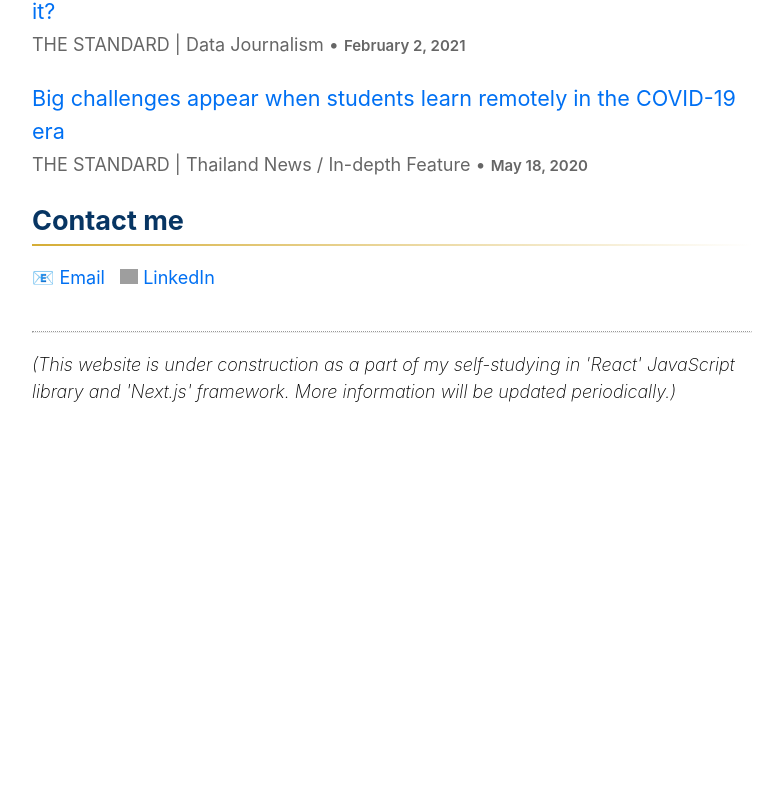
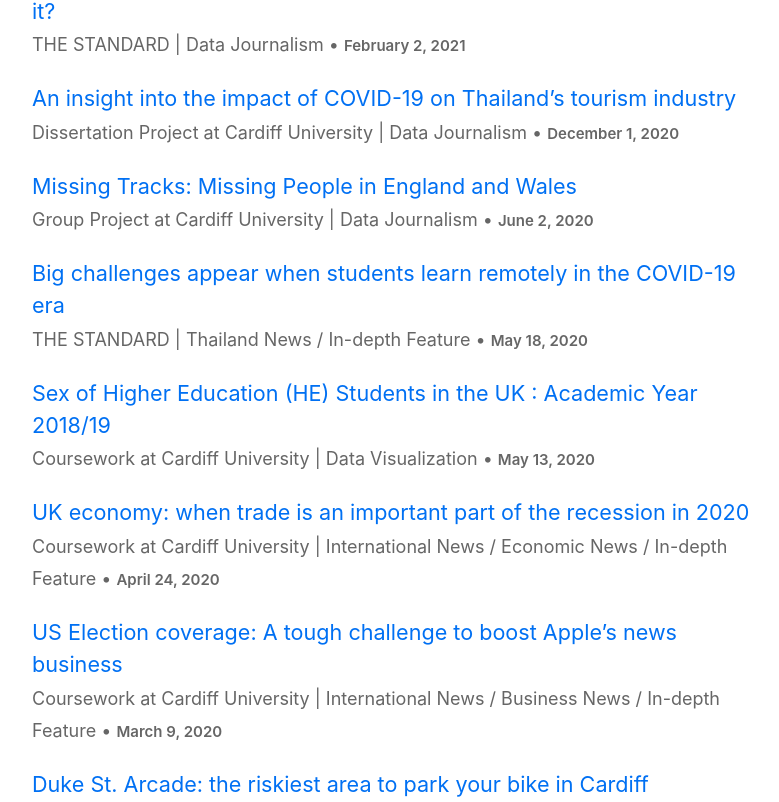
Before and after one commit to pasitk/pasitk.github.io-2022, a Next.js app: page / in a window 1280 px wide. Shown: the part 1078-1880 px from the top of the page, without its empty margins (248-1027 px from the left). Before the commit the page ends 1555 px from the top, so only its background shows below. Built offline with nearby package versions, Linux system fonts and the light colour scheme; grey boxes are pictures that could not be loaded.

Commit message:
Add portfolio (most of them are my coursework and dissertation)

```diff
--- a/pages/index.js
+++ b/pages/index.js
@@ -50,11 +50,17 @@ export default function Home({allPortfolioData}) {
         <h2 className={`${utilStyles.headingLg} ${utilStyles.mainHeadColor}`}>Portfolio <span className={`${utilStyles.remark} ${utilStyles.light}`}>(will be updated further soon...)</span></h2>
         <div className={`${utilStyles.mainHeadColorAfter}`}></div>
         <ul className={utilStyles.list}>
-          {allPortfolioData.map(({ id, date, title, publisher, category }) => (
+          {allPortfolioData.map(({ id, date, title, publisher, category, originalLink, originalLang, linkOrText }) => (
             <li className={utilStyles.listItem} key={id}>
-              <Link href={`/portfolio/${id}`}>
-                <a>{title}</a>
-              </Link>
+              {(linkOrText == "L")?
+                <Link href={`${originalLink}`}>
+                  <a target="_blank">{title}</a>
+                </Link>
+              :
+                <Link href={`/portfolio/${id}`}>
+                  <a>{title}</a>
+                </Link>
+              }
               <br />
               <small className={`${utilStyles.lightText}`}>{publisher} | {category} • <small className={`${utilStyles.bold}`}><Date dateString={date} /></small>
               </small>
--- /dev/null
+++ b/portfolio/UK-Econ-recession-2020.md
@@ -0,0 +1,14 @@
+---
+title: 'UK economy: when trade is an important part of the recession in 2020'
+date: '2020-04-24'
+publisher: 'Coursework at Cardiff University'
+publisherDesc: '(for the module ’MCT589 Reporting Business, Finance and Economics’)'
+originalLang: 'English'
+originalLink: 'https://bit.ly/3CG0YYM'
+author: 'Pasit Kongkunakornkul'
+photo: ''
+category: 'International News / Economic News / In-depth Feature'
+linkOrText: 'L'
+---
+
+**You can read this article by:** Click [here](https://bit.ly/3CG0YYM)
--- /dev/null
+++ b/portfolio/apple-news-US-election.md
@@ -0,0 +1,14 @@
+---
+title: 'US Election coverage: A tough challenge to boost Apple’s news business'
+date: '2020-03-09'
+publisher: 'Coursework at Cardiff University'
+publisherDesc: '(for the module ’MCT589 Reporting Business, Finance and Economics’)'
+originalLang: 'English'
+originalLink: 'https://bit.ly/3csWbiu'
+author: 'Pasit Kongkunakornkul'
+photo: ''
+category: 'International News / Business News / In-depth Feature'
+linkOrText: 'L'
+---
+
+**You can read this article by:** Click [here](https://bit.ly/3csWbiu)
--- /dev/null
+++ b/portfolio/impact-of-covid-on-thai-tourism.md
@@ -0,0 +1,14 @@
+---
+title: 'An insight into the impact of COVID-19 on Thailand’s tourism industry'
+date: '2020-12-01'
+publisher: 'Dissertation Project at Cardiff University'
+publisherDesc: '(for the course MSc Computational and Data Journalism)'
+originalLang: 'English'
+originalLink: 'https://bit.ly/3x5Pk8p'
+author: 'Pasit Kongkunakornkul'
+photo: ''
+category: 'Data Journalism'
+linkOrText: 'L'
+---
+
+**You can read this series of articles by:** Click [here](https://bit.ly/3x5Pk8p)
--- /dev/null
+++ b/portfolio/missing-bikes.md
@@ -0,0 +1,14 @@
+---
+title: 'Duke St. Arcade: the riskiest area to park your bike in Cardiff'
+date: '2020-01-08'
+publisher: 'Coursework at Cardiff University'
+publisherDesc: '(for the module ’MCT559 Data Journalism’)'
+originalLang: 'English'
+originalLink: 'https://bit.ly/3kT1gVZ'
+author: 'Pasit Kongkunakornkul'
+photo: ''
+category: 'Data Journalism'
+linkOrText: 'L'
+---
+
+**You can read this article by:** Click [here](https://bit.ly/3kT1gVZ)
--- /dev/null
+++ b/portfolio/missing-tracks.md
@@ -0,0 +1,14 @@
+---
+title: 'Missing Tracks: Missing People in England and Wales'
+date: '2020-06-02'
+publisher: 'Group Project at Cardiff University'
+publisherDesc: '(for the module ’MCT542 Digital Investigation’)'
+originalLang: 'English'
+originalLink: 'https://bit.ly/3oDQjss'
+author: 'Pasit Kongkunakornkul'
+photo: ''
+category: 'Data Journalism'
+linkOrText: 'L'
+---
+
+**You can read this series of articles by:** Click [here](https://bit.ly/3oDQjss)
--- a/portfolio/myanmar-military-role-in-politics-explainer.md
+++ b/portfolio/myanmar-military-role-in-politics-explainer.md
@@ -8,6 +8,7 @@ originalLink: 'https://bit.ly/3C0uXtS'
 author: 'Pasit Kongkunakornkul'
 photo: 'YE AUNG THU / AFP'
 category: 'International News / Explainer'
+linkOrText: 'T'
 ---
 
 The political crisis in Myanmar following the elections last year led to the seizure of power by the military. The prominent leaders of the National League for Democracy (NLD) party were detained, followed by the announcement of a year-long state of emergency in the country, and the vice president was appointed as the interim president on February 1. The coup halted Myanmar’s progress on the path of democratic reform after the executive, legislative and judicial powers were transferred back into the hands of the military once again.
--- a/portfolio/pm-2-5-sources.md
+++ b/portfolio/pm-2-5-sources.md
@@ -8,6 +8,7 @@ originalLink: 'https://bit.ly/3mOaVyy'
 author: 'Pasit Kongkunakornkul'
 photo: 'Sakdipat Prapatworakun'
 category: 'Data Journalism'
+linkOrText: 'T'
 ---
 
 ![PM2.5 problem in Bangkok](/images/portfolio/pm2-5/PM-1.jpg)
--- a/portfolio/thai-online-education-challenges.md
+++ b/portfolio/thai-online-education-challenges.md
@@ -8,6 +8,7 @@ originalLink: 'https://bit.ly/3EVhdlW'
 author: 'Pasit Kongkunakornkul'
 photo: ''
 category: 'Thailand News / In-depth Feature'
+linkOrText: 'T'
 ---
 
 **Among the outbreak of COVID-19, the new semester opening date of many schools in Thailand has been postponed to July 2020. Thailand’s ministry of education has launched the remote studying process through TV programs and online platforms for students who could not return to their schools. However, there are some concerns about the readiness of Thai students, especially when several media outlets reveal that many families are not ready or have to buy a new TV or mobile phone to support their kids.**
--- /dev/null
+++ b/portfolio/visualization-sex-of-HE-students-in-UK.md
@@ -0,0 +1,14 @@
+---
+title: 'Sex of Higher Education (HE) Students in the UK : Academic Year 2018/19'
+date: '2020-05-13'
+publisher: 'Coursework at Cardiff University'
+publisherDesc: '(for the module ’CMT218 Data Visualisation’)'
+originalLang: 'English'
+originalLink: 'https://bit.ly/3x6f5FB'
+author: 'Pasit Kongkunakornkul'
+photo: ''
+category: 'Data Visualization'
+linkOrText: 'L'
+---
+
+**You can view the visualization by:** Click [here](https://bit.ly/3x6f5FB)
```
